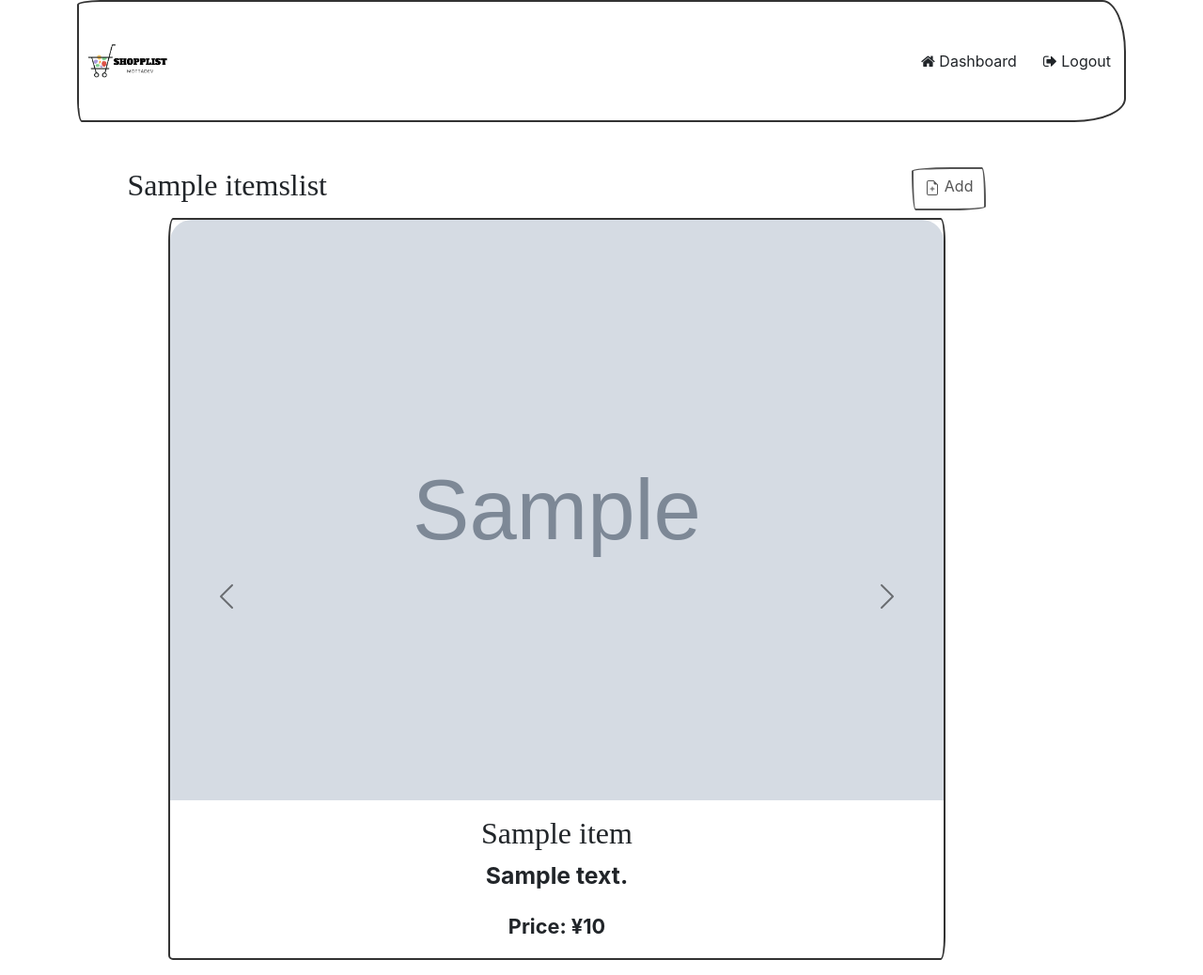
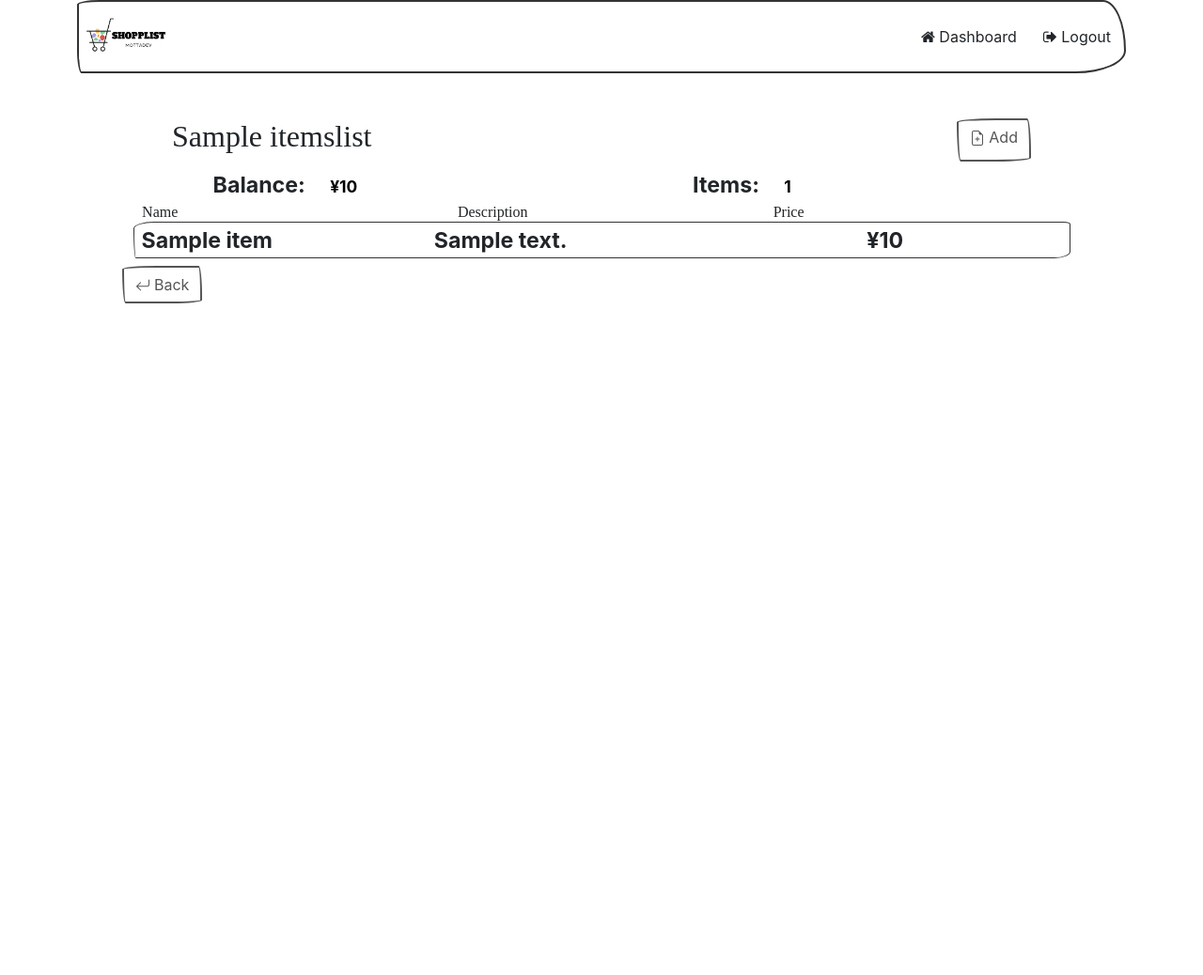
Before and after one commit to Itmanco/shopplist, a Django app: the page made by inventory/templates/inventory/base.html in a window 1280 px wide. Shown: the whole page at 94% size. After the commit the page ends 800 px from the top, so only its background shows below. Run offline with Django 5.2, Linux system fonts and the light colour scheme; the first user in the database is signed in; tables that the repository leaves empty hold one stand-in row (Sample ...); some libraries are stand-ins or nearby versions; some web fonts are replaced.

Commit message:
delete item functionality added, items into the list are showed as a list

```diff
--- a/inventory/templates/inventory/base.html
+++ b/inventory/templates/inventory/base.html
@@ -90,7 +91,7 @@
             {% endif %}
         {% endfor %}
         </div>
-        <div class="row">
+        <div class="row base_main">
             <div class="col-11">
                 {% block content %}
                 {% endblock %}
--- a/inventory/templates/inventory/list-items.html
+++ b/inventory/templates/inventory/list-items.html
@@ -1,21 +1,38 @@
 {% extends "./base.html" %} {% load static %} {% block content %}
 
 <!-- Introduction section -->
-
+<!-- prettier-ignore -->
 <main>
-  <div class="container pt-5 justify-content-center text-responsive-table">
+  <div class="container pt-5 justify-content-center text-responsive-list">
     <div class="d-flex justify-content-around fw-bold pb-2">
       <div class="col-5"><h2>{{itemsList.name}}</h2></div>
       <div class="col-5 d-flex justify-content-end">
-        <a href="{% url 'create_item' itemsList.pk %}" class="btn btn-outline-secondary">
-          <svg xmlns="http://www.w3.org/2000/svg" width="16" height="16" fill="currentColor" class="bi bi-file-earmark-plus" viewBox="0 0 16 16">
+        <a href="{% url 'create_item' itemsList.pk %}"
+          class="btn btn-outline-secondary">
+          <svg xmlns="http://www.w3.org/2000/svg" width="16" height="16" fill="currentColor" class="bi bi-file-earmark-plus"
+            viewBox="0 0 16 16">
             <path d="M8 6.5a.5.5 0 0 1 .5.5v1.5H10a.5.5 0 0 1 0 1H8.5V11a.5.5 0 0 1-1 0V9.5H6a.5.5 0 0 1 0-1h1.5V7a.5.5 0 0 1 .5-.5"/>
-            <path d="M14 4.5V14a2 2 0 0 1-2 2H4a2 2 0 0 1-2-2V2a2 2 0 0 1 2-2h5.5zm-3 0A1.5 1.5 0 0 1 9.5 3V1H4a1 1 0 0 0-1 1v12a1 1 0 0 0 1 1h8a1 1 0 0 0 1-1V4.5z"/>
-          </svg>  Add
+            <path d="M14 4.5V14a2 2 0 0 1-2 2H4a2 2 0 0 1-2-2V2a2 2 0 0 1 2-2h5.5zm-3 0A1.5 1.5 0 0 1 9.5 3V1H4a1 1 0 0 0-1 1v12a1 1 0 0 0 1 1h8a1 1 0 0 0 1-1V4.5z" />
+          </svg>
+          Add
         </a>
       </div>
     </div>
-    <div class="row  justify-content-center">
+    <div class="row d-flex justify-content-center">
+      <div class="col-6">
+        <p>
+          Balance:
+          <span class="badge text-bg-light"
+            >¥{{balance|floatformat:"-3g"}}
+          </span>
+        </p>
+      </div>
+      <div class="col-4">
+        <p>Items: <span class="badge text-bg-light">{{itemsLen}}</span></p>
+      </div>
+    </div>
+    <!-- carousel start -->
+    <!-- <div class="row justify-content-center">
       <div class="col-10">
         <div id="carouselT" class="carousel carousel-dark slide">
           <div class="carousel-inner">
@@ -25,14 +42,12 @@
                 {% else %}
                 <div class="carousel-item">
                 {% endif %}
-
                     <div class="card mb-3 text-center">
                         <img src="{{item.image.url}}" class="card-img-top" alt="{{item.title}}">
                         <div class="card-body">
                         <h2 class="card-title">{{item.title}}</h2>
                         <p class="card-text">{{item.description}}</p>
                         <p class="card-text"><small class="text-body-secondary">Price:  ¥{{item.price|floatformat:"-3g"}}</small></p>
-
                         </div>
                     </div>
                 </div>
@@ -58,6 +73,91 @@
           </button>
         </div>
       </div>
+    </div> -->
+
+    <div class="row list_group_title_row">
+      <div class="col list_item_first"><h6 class="item__title">Name</h6></div>
+      <div class="col list_item_second"><h6 class="item__title">Description</h6></div>
+      <div class="col list_item_third"><h6 class="item__title">Price</h6></div>
+    </div>
+
+      {% for item in items %}
+
+      <!-- version without collapse -->
+      <!-- <ul class="list-group list-group-horizontal" data-id="{{item.id}}">
+        <li class="list-group-item list_item_image">
+          <img src="{{item.image.url}}" class="list_image" />
+        </li>
+        <li class="list-group-item list_item_first">
+          <h6 class="item__title">{{item.title}}</h6>
+          <p>{{item.description}}</p>
+        </li>
+        <li class="list-group-item list_item_second fs-10">
+          <p>Price: &nbsp;¥{{item.price|floatformat:"-3g"}}</p>
+          <p>Store: &nbsp;{{item.store}}</p>
+          <p>Brand: &nbsp;{{item.brand}}</p>
+          {% if item.webPage != '' %}
+          <a
+            href="{{item.webPage}}"
+            class="btn btn-outline-secondary btn_list_item"
+            >Link</a
+          >
+          {% endif %}
+        </li>
+      </ul> -->
+
+      <!-- version with collapse -->
+
+      <a style="text-decoration: none;" data-bs-toggle="collapse" href="#collapseItem{{item.id}}" role="button" aria-expanded="false" aria-controls="collapseItem{{item.id}}">
+        <ul class="list-group list-group-horizontal">
+          <li class="list-group-item list_item_first">
+            <p>{{item.title}}</p>
+          </li>
+          <li class="list-group-item list_item_second">
+            <p>{{item.description|truncatechars:40}}</p>
+          </li>
+          <li class="list-group-item list_item_third">
+            <p>¥{{item.price|floatformat:"-3g"}}</p>
+          </li>
+        </ul>
+      </a>
+      <div class="collapse" id="collapseItem{{item.id}}"">
+        <div class="card card-body">
+          <div class="row">
+            <div class="col-6">
+              <a href="{{item.image.url}}"><img src="{{item.image.url}}" class="list_image" /></a>
+              <p>{{item.description}}</p>
+            </div>
+            <div class="col-6">
+              <p>Price: &nbsp;¥{{item.price|floatformat:"-3g"}}</p>
+              <p>Store: &nbsp;{{item.store}}</p>
+              <p>Brand: &nbsp;{{item.brand}}</p>
+              {% if item.webPage != '' %}
+              <a
+                href="{{item.webPage}}"
+                class="btn btn-outline-secondary btn_list_item"
+                >Link</a
+              >
+              {% endif %}
+            </div>
+          </div>
+          <div class="row">
+            <div class="col-3 btn-group">
+              <a href="#" class="btn btn-outline-primary btn_item_CRUD">Update</a>
+              <a href="{% url 'delete_item' itempk=item.id list_slug=itemsList.slug %}" onclick="return confirm('Do you want to delete {{item.title}}')" class="btn btn-outline-primary btn_item_CRUD">Delete</a>
+            </div>
+          </div>
+        </div>
+      </div>
+      {% endfor %}
+    </div>
+
+    <div class="col-5 pt-2">
+      <a onClick="javascript:history.go(-1);" class="btn btn-outline-secondary">
+        <svg xmlns="http://www.w3.org/2000/svg" width="16" height="16" fill="currentColor" class="bi bi-arrow-return-left"
+          viewBox="0 0 16 16">
+          <path fill-rule="evenodd" d="M14.5 1.5a.5.5 0 0 1 .5.5v4.8a2.5 2.5 0 0 1-2.5 2.5H2.707l3.347 3.346a.5.5 0 0 1-.708.708l-4.2-4.2a.5.5 0 0 1 0-.708l4-4a.5.5 0 1 1 .708.708L2.707 8.3H12.5A1.5 1.5 0 0 0 14 6.8V2a.5.5 0 0 1 .5-.5"/>
+        </svg>&nbsp;Back</a>
     </div>
   </div>
 </main>
--- a/inventory/urls.py
+++ b/inventory/urls.py
@@ -7,4 +7,5 @@ urlpatterns = [
     path('item/<slug:slug>/', views.item_info, name='item-info'),
     path('search/<slug:list_slug>/', views.list_items, name='list-items'),
     path('item/newitem/<hpk>', views.CreateItem.as_view(), name='create_item'),
+    path('item/delete/<int:itempk>/<slug:list_slug>/', views.DeleteItem, name='delete_item'),
 ]
--- a/inventory/views.py
+++ b/inventory/views.py
@@ -5,6 +5,7 @@ from django.shortcuts import get_object_or_404
 from django.contrib.auth.decorators import login_required
 from django.contrib.auth.mixins import LoginRequiredMixin
 from django.views import generic
+from django.urls import reverse_lazy
 
 
 def welcome(request):
@@ -19,15 +20,17 @@ def inventory(request):
 @login_required(login_url='my-login')
 def list_items(request, list_slug):
     itemsList = get_object_or_404(ItemsList, slug=list_slug)
+    # context information
     items = Item.objects.filter(itemsList=itemsList)
+    itemsLen = len(items);
+    balance = sum(items.values_list("price", flat=True))
 
 
-    return render(request, 'inventory/list-items.html', {'itemsList':itemsList, 'items':items})
+    return render(request, 'inventory/list-items.html', {'itemsList':itemsList, 'items':items, 'balance':balance,'itemsLen':itemsLen})
 
 @login_required(login_url='my-login')
 def item_info(request, slug):
     item = get_object_or_404(Item, slug=slug)
-    print(item)
     context = {'item':item}
     return render(request, 'inventory/item-info.html', context)
 
@@ -47,3 +50,18 @@ class CreateItem(LoginRequiredMixin,generic.CreateView):
         self.object.itemsList = itemsList
         self.object.save()
         return super().form_valid(form)
+
+@login_required(login_url='my-login')
+def DeleteItem(request, itempk,list_slug):
+    print('-->',itempk,list_slug)
+    # Delete Item
+    itemsList = ItemsList.objects.get(slug=list_slug)
+    Item.objects.filter(id=itempk).delete()
+
+    # context information
+    items = Item.objects.filter(itemsList=itemsList)
+    itemsLen = len(items);
+    balance = sum(items.values_list("price", flat=True))
+
+
+    return render(request, 'inventory/list-items.html', {'itemsList':itemsList, 'items':items, 'balance':balance,'itemsLen':itemsLen})
--- a/static/css/styles.css
+++ b/static/css/styles.css
@@ -1,5 +1,24 @@
+.base_main {
+  justify-content: space-evenly;
+}
+
 .text-responsive-table {
   font-size: calc(25% + 1vw + 1vh);
+}
+
+.text-responsive-list {
+  font-size: calc(15% + 1vw + 1vh);
+}
+
+p {
+  margin-top: 0;
+  margin-bottom: 0;
+}
+
+.list-group {
+  padding-right: 0;
+  background-color: unset;
+  border-width: 1px;
 }
 
 .table_lists_item {
@@ -10,3 +29,64 @@
 .table_lists_item_name {
   padding-top: 3%;
 }
+
+.list_image {
+  width: calc(80% + 1vw);
+  border-radius: 10%;
+  margin: auto;
+}
+
+.list-group-item {
+  border-radius: 0px;
+  padding: 0;
+  padding-top: 0.1rem;
+  border: 0;
+}
+
+.list_item_first {
+  padding-left: 0.5rem;
+  width: calc(30% + 1vw);
+}
+
+.list_item_second {
+  padding-left: 0.5rem;
+  width: calc(45% + 1vw);
+}
+
+.list_item_third {
+  padding-left: 0.5rem;
+  width: calc(17% + 1vw);
+}
+
+.list_group_title_row {
+  height: 20px;
+  margin-left: 0.1rem;
+}
+
+/* .form__btn__CRUD {
+  transform: translateX(0.5rem);
+  background-color: var(--color-dark--2);
+  border-radius: 9px;
+  border: 0;
+  width: min-content;
+  padding: 0.5rem;
+  color: #555;
+} */
+
+.btn_item_CRUD {
+  font-size: small;
+  padding: 0;
+  padding-right: 0.6rem;
+  padding-left: 0.6rem;
+  margin-top: 20px;
+  opacity: 0.8;
+  position: relative;
+  top: 10px;
+  left: 180%;
+}
+
+.btn_list_item {
+  margin-top: 0.5%;
+  padding: 0.5%;
+  border: 0;
+}
--- a/static/js/app.js
+++ b/static/js/app.js
@@ -0,0 +1,52 @@
+"use strict";
+const containerItems = document.querySelector("#itemsListSidebar");
+
+class App {
+  constructor() {
+    // containerItems.addEventListener("click", this._captureRow.bind(this));
+  }
+
+  _captureRow(e) {
+    const listitem = e.target.closest(".list-group");
+
+    if (!listitem) return;
+    this._addItemMenu(listitem, e);
+  }
+
+  _removeItemMenu() {
+    let btns = document.querySelectorAll(".form__btn__CRUD");
+    btns.forEach((btn) => btn.remove());
+  }
+
+  _deleteItemByid(e) {
+    const itemId = e.target.closest(".btn__Wdelete");
+    if (confirm("Are you sure about delete it!") == true) {
+      console.log(`You want to delete item:${itemId.dataset.id}`);
+      window.location.replace(`{% url 'inventory' %}`);
+    } else {
+      console.log("You canceled delete item!");
+    }
+  }
+
+  _updateItemByid(e) {
+    const itemId = e.target.closest(".btn__Wupdate");
+    console.log(`You want to update item:${itemId.dataset.id}`);
+  }
+
+  _addItemMenu(listitem, e) {
+    this._removeItemMenu();
+    const html = `<button title="Delete" type="button" class='form__btn__CRUD btn__Wdelete' data-id="${listitem.dataset.id}"><svg xmlns="http://www.w3.org/2000/svg" width="16" height="16" fill="currentColor" class="bi bi-trash3" viewBox="0 0 16 16">
+    <path d="M6.5 1h3a.5.5 0 0 1 .5.5v1H6v-1a.5.5 0 0 1 .5-.5M11 2.5v-1A1.5 1.5 0 0 0 9.5 0h-3A1.5 1.5 0 0 0 5 1.5v1H1.5a.5.5 0 0 0 0 1h.538l.853 10.66A2 2 0 0 0 4.885 16h6.23a2 2 0 0 0 1.994-1.84l.853-10.66h.538a.5.5 0 0 0 0-1zm1.958 1-.846 10.58a1 1 0 0 1-.997.92h-6.23a1 1 0 0 1-.997-.92L3.042 3.5zm-7.487 1a.5.5 0 0 1 .528.47l.5 8.5a.5.5 0 0 1-.998.06L5 5.03a.5.5 0 0 1 .47-.53Zm5.058 0a.5.5 0 0 1 .47.53l-.5 8.5a.5.5 0 1 1-.998-.06l.5-8.5a.5.5 0 0 1 .528-.47M8 4.5a.5.5 0 0 1 .5.5v8.5a.5.5 0 0 1-1 0V5a.5.5 0 0 1 .5-.5"/>
+  </svg></button>
+    <button title="Update" type="button" class='form__btn__CRUD btn__Wupdate' data-id="${listitem.dataset.id}"><svg xmlns="http://www.w3.org/2000/svg" width="16" height="16" fill="currentColor" class="bi bi-pencil-square" viewBox="0 0 16 16">
+    <path d="M15.502 1.94a.5.5 0 0 1 0 .706L14.459 3.69l-2-2L13.502.646a.5.5 0 0 1 .707 0l1.293 1.293zm-1.75 2.456-2-2L4.939 9.21a.5.5 0 0 0-.121.196l-.805 2.414a.25.25 0 0 0 .316.316l2.414-.805a.5.5 0 0 0 .196-.12l6.813-6.814z"/>
+    <path fill-rule="evenodd" d="M1 13.5A1.5 1.5 0 0 0 2.5 15h11a1.5 1.5 0 0 0 1.5-1.5v-6a.5.5 0 0 0-1 0v6a.5.5 0 0 1-.5.5h-11a.5.5 0 0 1-.5-.5v-11a.5.5 0 0 1 .5-.5H9a.5.5 0 0 0 0-1H2.5A1.5 1.5 0 0 0 1 2.5z"/>
+  </svg></button>`;
+    e.target.closest(".list-group").insertAdjacentHTML("beforebegin", html);
+    const btns = document.querySelectorAll(".form__btn__CRUD");
+    btns[0].addEventListener("click", this._deleteItemByid.bind(this));
+    btns[1].addEventListener("click", this._updateItemByid.bind(this));
+  }
+}
+
+const app = new App();
```
Also changed, not shown: other parts of inventory/templates/inventory/base.html (+1 -1 lines), static/images/logo.jpg, static/media/images/IMG_9906.png (added), static/media/images/Screenshot_2024-03-26_171023_WwUDhz4.jpg (added), static/media/images/clothes_O56Mzwd.jpg (added).
